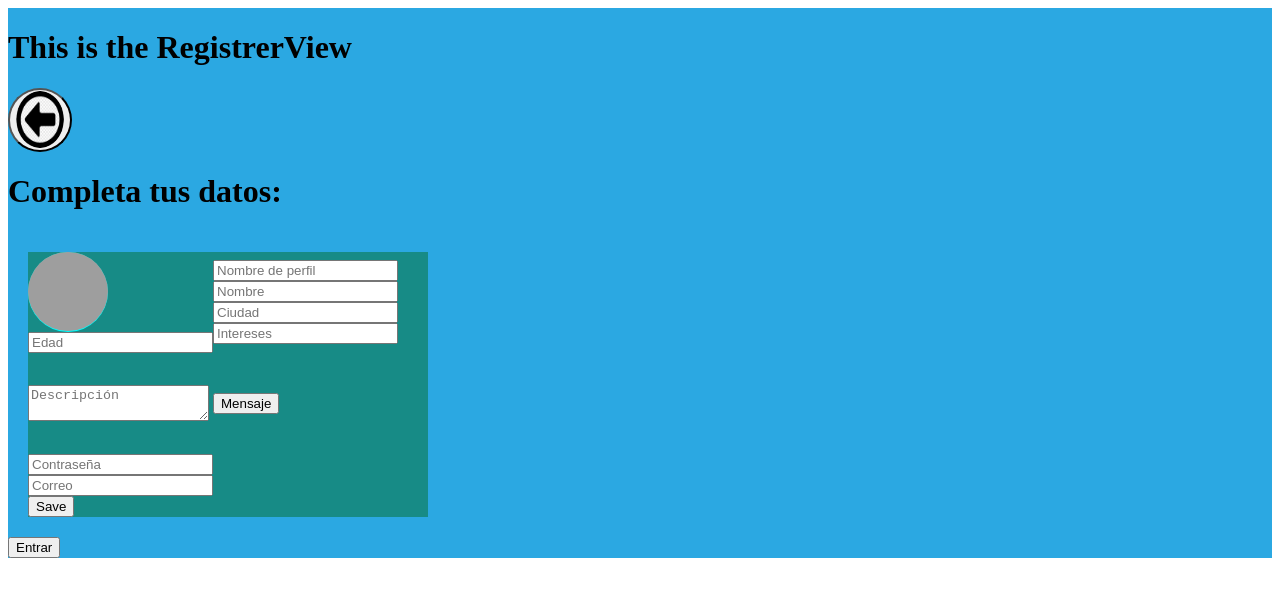
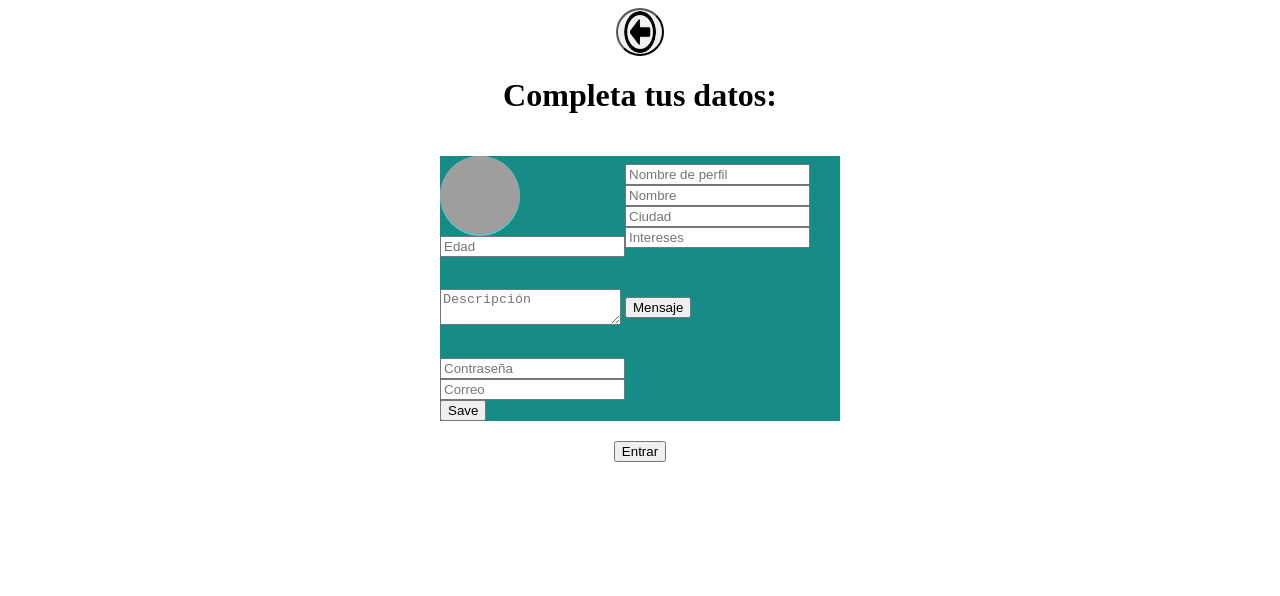
Before and after one commit to JoseLuCG/Proyecto_FinalCurso, a React (Create React App) app in the folder frontend/: page /sing-up in a window 1280 px wide. Shown: the top 596 px of the page. Built offline with nearby package versions, Linux system fonts and the light colour scheme; grey boxes are pictures that could not be loaded.

Commit message:
Center a profile card and minimizea circlebutton.

```diff
--- a/frontend/src/Views/RegistrerView/RegistrerView.css
+++ b/frontend/src/Views/RegistrerView/RegistrerView.css
@@ -1,5 +1,7 @@
+/* ---------- Container of the component CSS ---------- */
 .registrerContainer {
-    background-color: rgb(43, 168, 226);
     display: flex;
     flex-direction: column;
+    align-items: center;
+
 }
--- a/frontend/src/Views/RegistrerView/RegistrerView.jsx
+++ b/frontend/src/Views/RegistrerView/RegistrerView.jsx
@@ -11,7 +11,6 @@ function RegistrerView() {
 
     return (
         <div className='registrerContainer'>
-            <h1>This is the RegistrerView</h1>
             <CircleButton imgSrc={back} path={-1}/>
             <h1>Completa tus datos:</h1>
             <ProfileCard/>
--- a/frontend/src/components/CircleButton/CircleButton.css
+++ b/frontend/src/components/CircleButton/CircleButton.css
@@ -1,5 +1,5 @@
 #circleButton {
     border-radius: 50%;
-    width: 4rem;
-    height: 4rem;
+    width: 3rem;
+    height: 3rem;
 }
```
